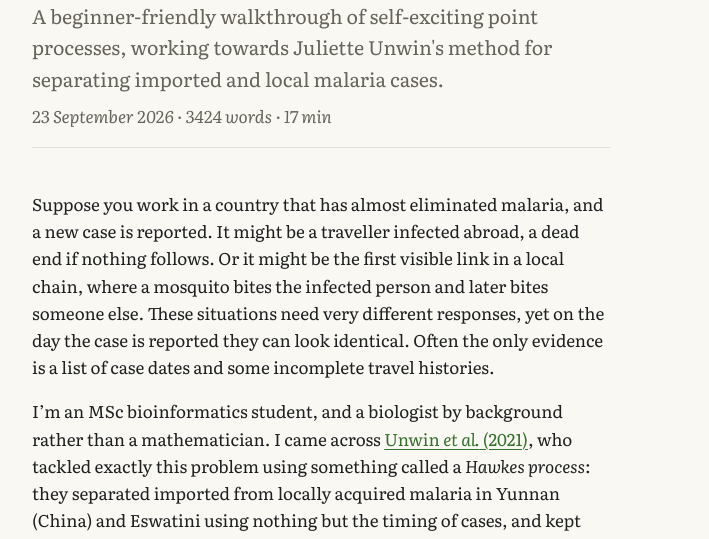
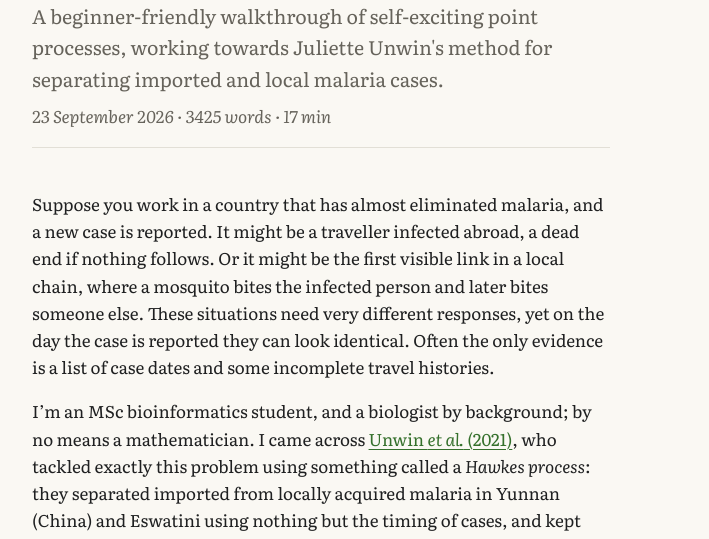
Before and after one commit to timj-wood/timj-wood.github.io, a Jekyll site: the page built from _posts/2026-09-23-hawkes-processes.md, in a window 1280 px wide and 900 px high. Shown: the part 267-806 px from the top of the window, without its empty margins (285-994 px from the left). Built offline with Jekyll 4.4.1, drawn with Linux system fonts in a browser that asks for light colours.

Commit message:
Update 2026-09-23-hawkes-processes.md

```diff
--- a/_posts/2026-09-23-hawkes-processes.md
+++ b/_posts/2026-09-23-hawkes-processes.md
@@ -7,7 +7,7 @@ math: true
 
 Suppose you work in a country that has almost eliminated malaria, and a new case is reported. It might be a traveller infected abroad, a dead end if nothing follows. Or it might be the first visible link in a local chain, where a mosquito bites the infected person and later bites someone else. These situations need very different responses, yet on the day the case is reported they can look identical. Often the only evidence is a list of case dates and some incomplete travel histories.
 
-I'm an MSc bioinformatics student, and a biologist by background rather than a mathematician. I came across [Unwin *et al.* (2021)](https://doi.org/10.1371/journal.pcbi.1008830), who tackled exactly this problem using something called a *Hawkes process*: they separated imported from locally acquired malaria in Yunnan (China) and Eswatini using nothing but the timing of cases, and kept the travel histories back to check their answer. I wanted to understand how that is possible, and this post is me working through it from scratch.
+I'm an MSc bioinformatics student, and a biologist by background; by no means a mathematician. I came across [Unwin *et al.* (2021)](https://doi.org/10.1371/journal.pcbi.1008830), who tackled exactly this problem using something called a *Hawkes process*: they separated imported from locally acquired malaria in Yunnan (China) and Eswatini using nothing but the timing of cases, and kept the travel histories back to check their answer. I wanted to understand how that is possible, and this post is me working through it from scratch.
 
 The plan is:
 
```
